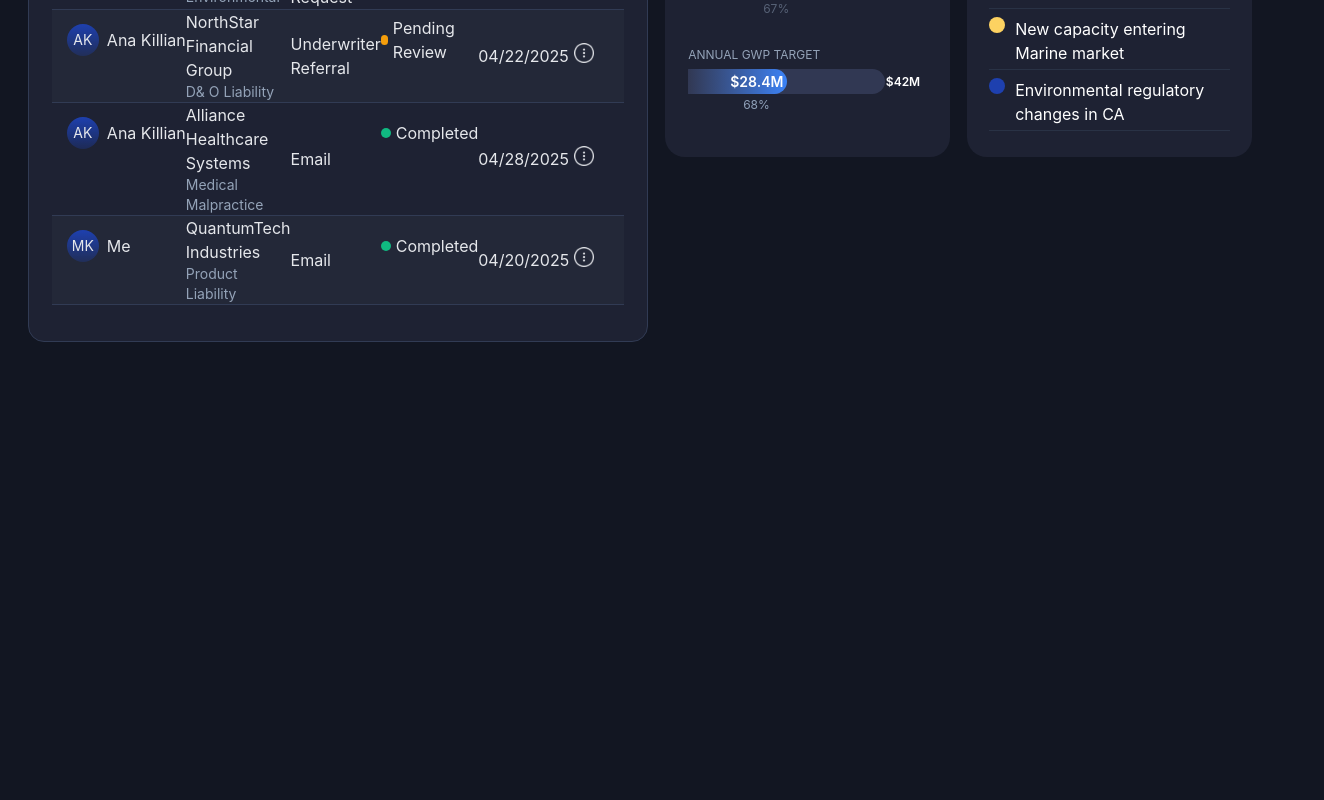
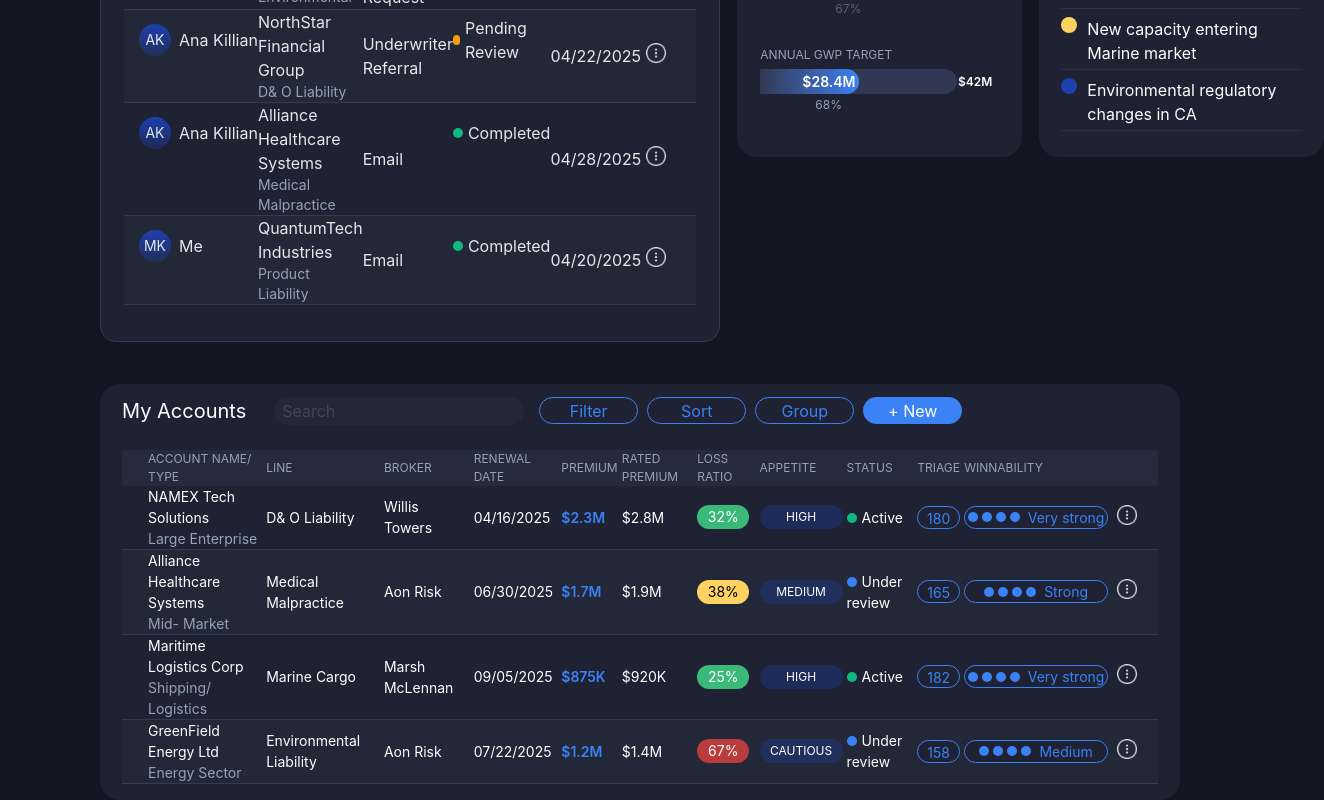
Before and after one commit to mbulchak/dashboard-dec, a React app: page /dashboard-dec/dashboard in a window 1280 px wide. Shown: the part 553-1353 px from the top of the page, 1324 px wide, since content can reach past the window. Before the commit the page ends 895 px from the top, so only its background shows below. Built offline with nearby package versions, Linux system fonts and the light colour scheme; the HTML template or start-up script is replaced by a standard one.

Commit message:
feat: add block MyAccounts; fix: styles

```diff
--- a/src/App.tsx
+++ b/src/App.tsx
@@ -23,7 +23,7 @@
 
           <div>
             <input
-              className='border-none bg-[#1E2233] h-[36px] w-[160px] lg:w-[360px] rounded-[22px] text-[12px] ps-[10px] mr-[6px]'
+              className='border-none bg-[#1E2233] h-[36px] w-[160px] lg:w-[360px] rounded-[22px] text-[12px] ps-[10px] mr-[6px] focus:outline-none'
               type='text'
               placeholder='Search'
             />
--- /dev/null
+++ b/src/components/MyAccounts/MyAccounts.tsx
@@ -0,0 +1,254 @@
+import knowMore from './../../assets/images/know-more.png';
+
+const myAccountsBody = [
+  {
+    id: 1,
+    accountName: 'NAMEX Tech Solutions',
+    type: 'Large Enterprise',
+    line: 'D& O Liability',
+    broker: 'Willis Towers',
+    renewalDate: '04/16/2025',
+    premium: '2.3M',
+    ratedPremium: '2.8M',
+    lossRatio: 32,
+    appetite: 'high',
+    status: 'Active',
+    triage: 180,
+    winnability: 'Very strong',
+  },
+  {
+    id: 2,
+    accountName: 'Alliance Healthcare Systems',
+    type: 'Mid- Market',
+    line: 'Medical Malpractice',
+    broker: 'Aon Risk',
+    renewalDate: '06/30/2025',
+    premium: '1.7M',
+    ratedPremium: '1.9M',
+    lossRatio: 38,
+    appetite: 'Medium',
+    status: 'Under review',
+    triage: 165,
+    winnability: 'Strong',
+  },
+  {
+    id: 3,
+    accountName: 'Maritime Logistics Corp',
+    type: 'Shipping/ Logistics',
+    line: 'Marine Cargo',
+    broker: 'Marsh McLennan',
+    renewalDate: '09/05/2025',
+    premium: '875K',
+    ratedPremium: '920K',
+    lossRatio: 25,
+    appetite: 'High',
+    status: 'Active',
+    triage: 182,
+    winnability: 'Very strong',
+  },
+  {
+    id: 4,
+    accountName: 'GreenField Energy Ltd',
+    type: 'Energy Sector',
+    line: 'Environmental Liability',
+    broker: 'Aon Risk',
+    renewalDate: '07/22/2025',
+    premium: '1.2M',
+    ratedPremium: '1.4M',
+    lossRatio: 67,
+    appetite: 'Cautious',
+    status: 'Under review',
+    triage: 158,
+    winnability: 'Medium',
+  },
+];
+
+const myAccountsHeader = [
+  'Account name/ Type',
+  'Line',
+  'Broker',
+  'Renewal Date',
+  'Premium',
+  'Rated Premium',
+  'Loss Ratio',
+  'Appetite',
+  'Status',
+  'Triage',
+  'Winnability',
+  '',
+];
+export const MyAccounts = () => {
+  return (
+    <div className='max-w-[1600px] bg-[#1e2233] text-white px-[22px] pt-[12px] pb-[16px] rounded-[20px] mx-[40px] xl:mx-[100px]'>
+      <div className='flex flex-col gap-y-[15px] lg:flex-row lg:items-center mb-[24px]'>
+        <h3 className='text-[20px] min-w-fit mr-[28px]'>My Accounts</h3>
+
+        <input
+          type='text'
+          placeholder='Search'
+          className='bg-[#232838] text-[#596275] p-2 rounded-full h-[28px] w-[250px] mr-[15px] focus:outline-none'
+        />
+
+        <div className='flex gap-[9px]'>
+          <button className='bg-[#1e2233] h-[27px] w-[99px] border border-[#3B82F6] text-[#3B82F6] rounded-full cursor-pointer'>
+            Filter
+          </button>
+
+          <button className='bg-[#1e2233] h-[27px] w-[99px] border border-[#3B82F6] text-[#3B82F6] rounded-full cursor-pointer'>
+            Sort
+          </button>
+
+          <button className='bg-[#1e2233] h-[27px] w-[99px] border border-[#3B82F6] text-[#3B82F6] rounded-full cursor-pointer'>
+            Group
+          </button>
+
+          <button className='bg-[#3B82F6] h-[27px] w-[99px] text-white rounded-full cursor-pointer'>
+            + New
+          </button>
+        </div>
+      </div>
+
+      <table className='hidden lg:block w-full'>
+        <thead>
+          <tr className='bg-[#252a3d] text-[#94A3B8]'>
+            {myAccountsHeader.map((accHeader, index) => {
+              return (
+                <td
+                  key={accHeader}
+                  className={`min-w-fit h-[32px] text-left text-[12px] pe-[4px] font-normal ${
+                    index === 0 ? ' ps-[26px]' : ''
+                  }`}
+                >
+                  {accHeader.toUpperCase()}
+                </td>
+              );
+            })}
+          </tr>
+        </thead>
+
+        <tbody>
+          {myAccountsBody.map((accBody, index) => {
+            return (
+              <tr
+                key={accBody.id}
+                className={`border-b border-[#313B54] h-[60px] ${index % 2 !== 0 ? 'bg-[#232838] ' : ''}`}
+              >
+                <td className='ps-[26px] pe-[4px] text-[14px]'>
+                  {accBody.accountName}
+                  <p className='text-[#94A3B8] pe-[4px]'>{accBody.type}</p>
+                </td>
+
+                <td className='text-[14px] pe-[4px]'>{accBody.line}</td>
+
+                <td className='text-[14px] pe-[4px]'>{accBody.broker}</td>
+
+                <td className='text-[14px] pe-[4px]'>{accBody.renewalDate}</td>
+
+                <td className='text-[14px] text-[#3B82F6] font-semibold pe-[4px]'>
+                  ${accBody.premium}
+                </td>
+
+                <td className='text-[14px] pe-[4px]'>${accBody.ratedPremium}</td>
+
+                <td className={`text-[14px] pe-[4px]  `}>
+                  <p
+                    className={`w-[52px] h-[24px] leading-[24px] text-center rounded-full  ${
+                      accBody.lossRatio < 35
+                        ? 'bg-[#3BB979] text-white'
+                        : accBody.lossRatio < 60
+                          ? 'bg-[#FDD261] text-black'
+                          : 'bg-[#B93B3B] text-white'
+                    }`}
+                  >
+                    {accBody.lossRatio}%
+                  </p>
+                </td>
+
+                <td className='text-[12px] pe-[4px]'>
+                  <p className='h-[24px] leading-[24px] w-[83px] text-center bg-[#1e40af4d] rounded-full'>
+                    {accBody.appetite.toUpperCase()}
+                  </p>
+                </td>
+
+                <td className='text-[14px] pe-[4px] '>
+                  <span
+                    className={`inline-block w-[10px] h-[10px] rounded-[12px] mr-[5px] ${
+                      accBody.status === 'Active' ? 'bg-[#10B981]' : 'bg-[#3B82F6]'
+                    }`}
+                  ></span>
+                  {accBody.status}
+                </td>
+
+                <td className='text-[14px] pe-[4px]'>
+                  <p className='w-[43px] h-[23px] leading-[23px] border border-[#3B82F6] text-center text-[#3B82F6] bg-[#1e2233] rounded-full'>
+                    {accBody.triage}
+                  </p>
+                </td>
+
+                <td className='text-[14px] pe-[4px] '>
+                  <p className='h-[23px] leading-[23px] border border-[#3B82F6] text-center text-[#3B82F6] bg-[#1e2233] rounded-full px-[10px] flex items-center justify-center gap-[8px]'>
+                    <div className='flex items-center gap-[4px]'>
+                      <span className='w-[10px] h-[10px] bg-[#3B82F6] rounded-full shrink-0'></span>
+                      <span className='w-[10px] h-[10px] bg-[#3B82F6] rounded-full shrink-0'></span>
+                      <span className='w-[10px] h-[10px] bg-[#3B82F6] rounded-full shrink-0'></span>
+                      <span className='w-[10px] h-[10px] bg-[#3B82F6] rounded-full shrink-0'></span>
+                    </div>
+                    <span className='shrink-0'>{accBody.winnability}</span>
+                  </p>
+                </td>
+
+                <td className='text-[14px] pe-[21px]'>
+                  <button className='cursor-pointer w-[20px] h-[20px] ml-[5px]'>
+                    <img src={knowMore} alt='Details button' className='w-[20px] h-[20px]' />
+                  </button>
+                </td>
+              </tr>
+            );
+          })}
+        </tbody>
+      </table>
+
+      <div className='lg:hidden space-y-4'>
+        {myAccountsBody.map((accBody) => (
+          <div key={accBody.id} className='bg-[#232838] rounded-xl p-4 text-sm text-white'>
+            <div className='mb-2 font-semibold'>{accBody.accountName}</div>
+            <div className='text-[#94A3B8] mb-2'>{accBody.type}</div>
+
+            <div className='grid grid-cols-2 gap-x-4 gap-y-2 text-[13px]'>
+              <div>
+                <span className='text-[#94A3B8]'>Line:</span> {accBody.line}
+              </div>
+              <div>
+                <span className='text-[#94A3B8]'>Broker:</span> {accBody.broker}
+              </div>
+              <div>
+                <span className='text-[#94A3B8]'>Renewal:</span> {accBody.renewalDate}
+              </div>
+              <div>
+                <span className='text-[#94A3B8]'>Premium:</span> ${accBody.premium}
+              </div>
+              <div>
+                <span className='text-[#94A3B8]'>Rated:</span> ${accBody.ratedPremium}
+              </div>
+              <div>
+                <span className='text-[#94A3B8]'>Loss Ratio:</span> {accBody.lossRatio}%
+              </div>
+              <div>
+                <span className='text-[#94A3B8]'>Appetite:</span> {accBody.appetite}
+              </div>
+              <div>
+                <span className='text-[#94A3B8]'>Status:</span> {accBody.status}
+              </div>
+              <div>
+                <span className='text-[#94A3B8]'>Triage:</span> {accBody.triage}
+              </div>
+              <div>
+                <span className='text-[#94A3B8]'>Winnability:</span> {accBody.winnability}
+              </div>
+            </div>
+          </div>
+        ))}
+      </div>
+    </div>
+  );
+};
--- /dev/null
+++ b/src/components/MyAccounts/index.ts
@@ -0,0 +1 @@
+export * from './MyAccounts';
--- a/src/pages/Dashboard/Dashboard.tsx
+++ b/src/pages/Dashboard/Dashboard.tsx
@@ -1,4 +1,5 @@
 import {MarketIntelligence} from '../../components/MarketIntelligence';
+import {MyAccounts} from '../../components/MyAccounts';
 import {Navigation} from '../../components/Navigation';
 import {PortfolioGoals} from '../../components/PortfolioGoals';
 import {QuickActions} from '../../components/QuickActions';
@@ -9,7 +10,7 @@
     <>
       <Navigation />
 
-      <div className='flex flex-col justify-center xl:flex-row gap-[17px] mx-[40px] xl:mx-[100px]'>
+      <div className='flex flex-col justify-center xl:flex-row xl:justify-start gap-[17px] mx-[40px] mb-[42px] xl:mx-[100px]'>
         <WorkQueue />
 
         <div className='flex flex-col lg:flex-row gap-[17px]'>
@@ -22,6 +23,8 @@
           </div>
         </div>
       </div>
+
+      <MyAccounts />
     </>
   );
 };
```
Also changed, not shown: src/components/WorkQueue/WorkQueue.tsx (+5 -5 lines).
